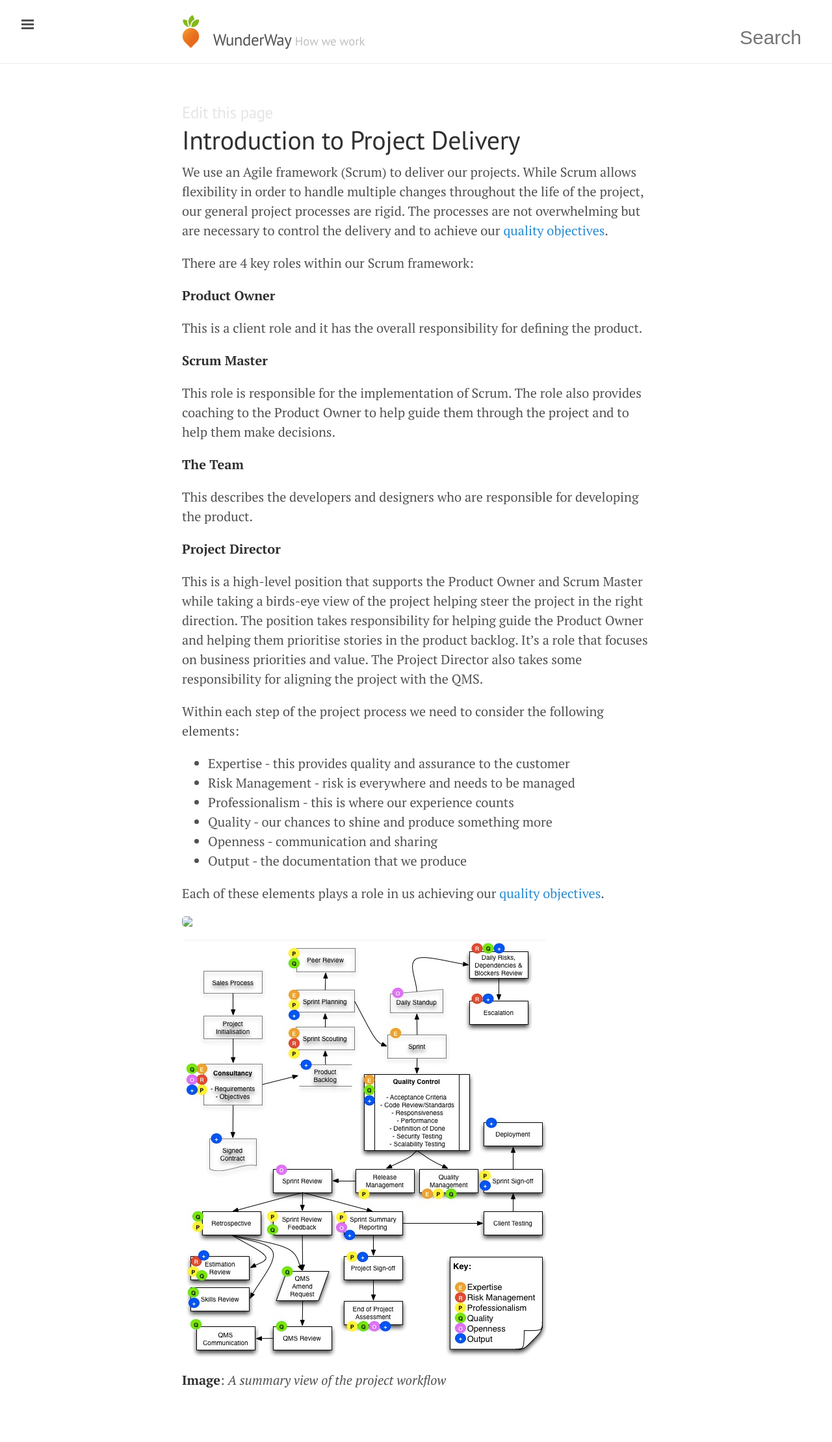
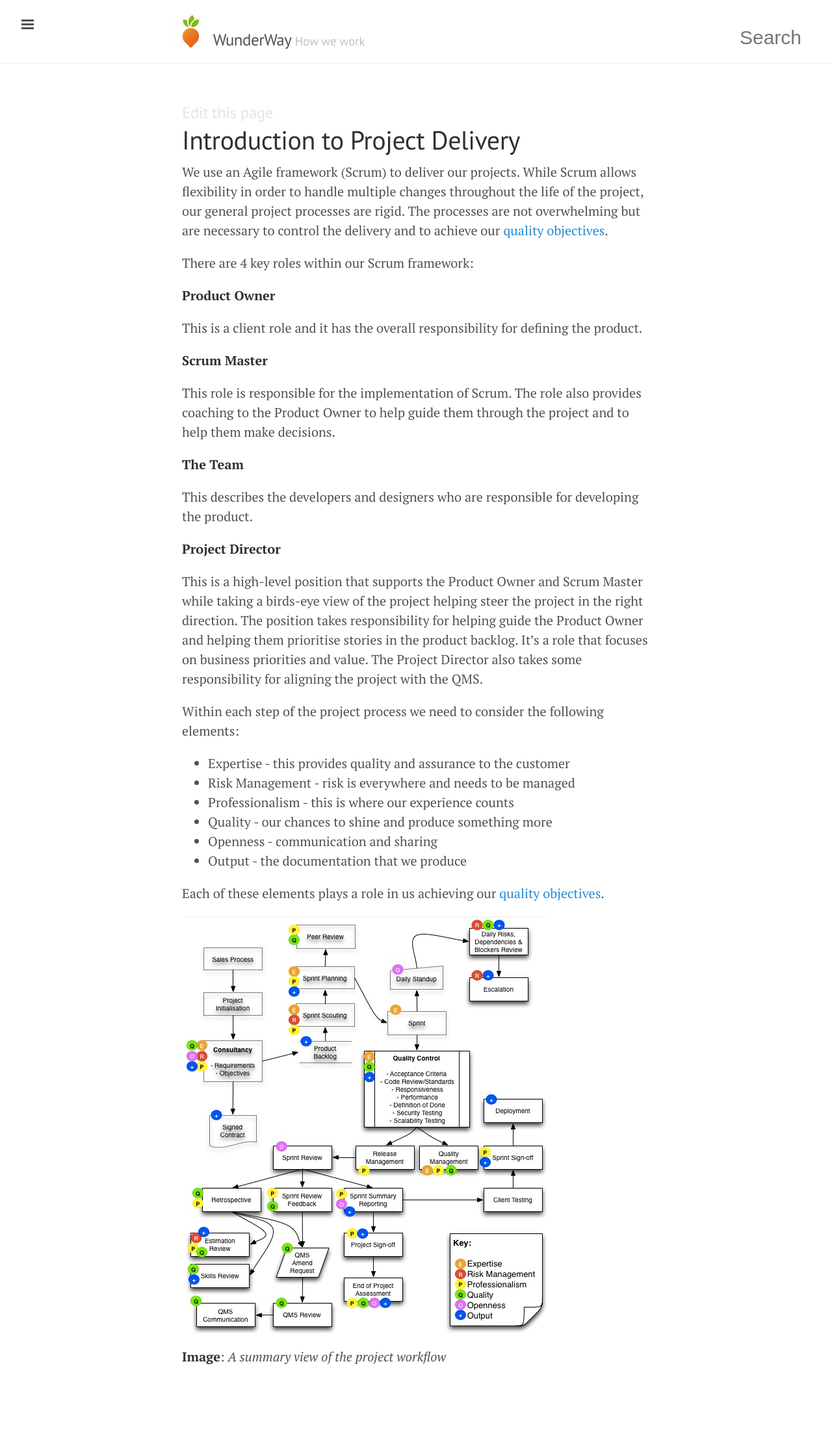
Before and after one commit to tormi/WunderWay, a Jekyll site: the page built from project-delivery/project-delivery-intro.md, in a window 1280 px wide. Shown: the whole page at 65% size. Built offline with Jekyll 4.4.1, drawn with Linux system fonts in a browser that asks for light colours; Markdown is read by kramdown in place of the engine named in the settings; after the commit the page ends 2183 px from its top, so only the background shows below that.

Commit message:
Removing test references

```diff
--- a/project-delivery/project-delivery-intro.md
+++ b/project-delivery/project-delivery-intro.md
@@ -37,8 +37,6 @@ Within each step of the project process we need to consider the following elemen
 
 Each of these elements plays a role in us achieving our <a href="qms">quality objectives</a>.
 
-<img src="../public/images/project-workflow.png">
-
 ![image](http://way.wunder.co.uk/public/images/project-workflow.png)
 
 **Image**: <i>A summary view of the project workflow</i>
```
